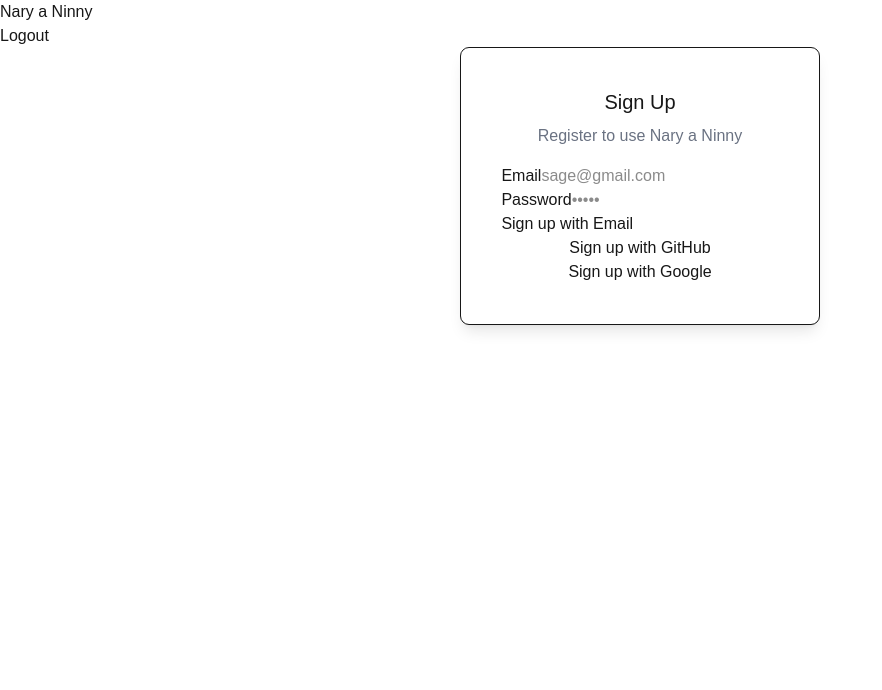
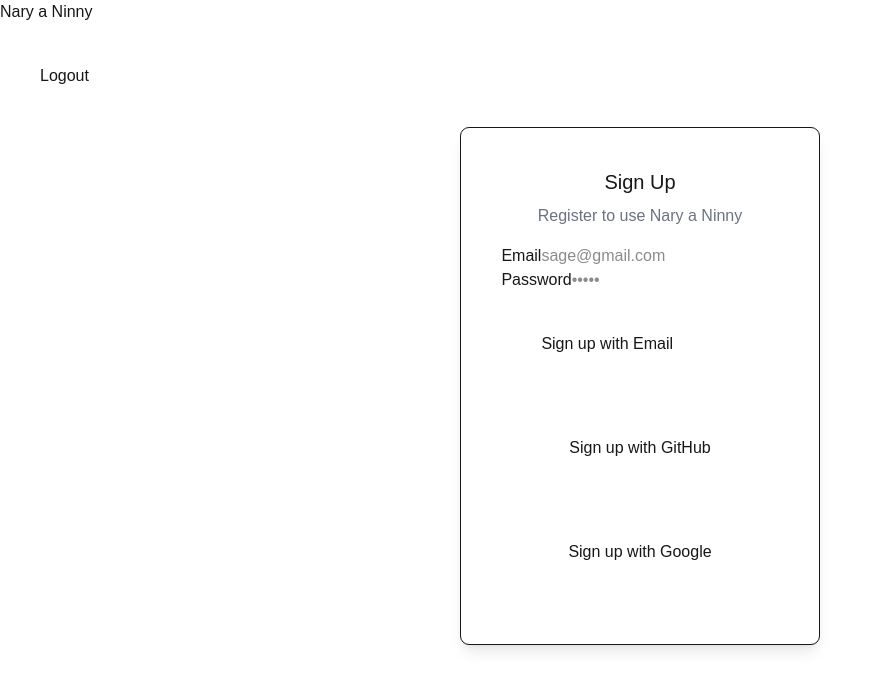
Before and after one commit to roshumba/nary-a-ninny, a Next.js app: page /signup in a window 1280 px wide. Shown: the top 690 px of the page, without its empty margins (0-882 px from the left). Built offline with nearby package versions, Linux system fonts and the light colour scheme; no server answers.

Commit message:
styling(button): add clsx and begin button styling

```diff
--- a/app/ui/button.tsx
+++ b/app/ui/button.tsx
@@ -9,8 +9,7 @@ export function Button({ children, className, ...rest }: ButtonProps) {
   return (
     <button
       {...rest}
-      shrink-0 bg-white p-10 rounded-lg
-      className={className}
+      className={clsx('shrink-0 bg-white p-10 rounded-lg', className)}
     >
       {children}
     </button>
--- a/package.json
+++ b/package.json
@@ -14,6 +14,7 @@
     "@prisma/adapter-pg": "^7.8.0",
     "@prisma/client": "^7.8.0",
     "bcrypt": "^6.0.0",
+    "clsx": "^2.1.1",
     "dotenv": "^17.4.2",
     "next": "16.2.10",
     "next-auth": "5.0.0-beta.31",
```
Also changed, not shown: 1 other file (tests, documents, lock files or other folders).
